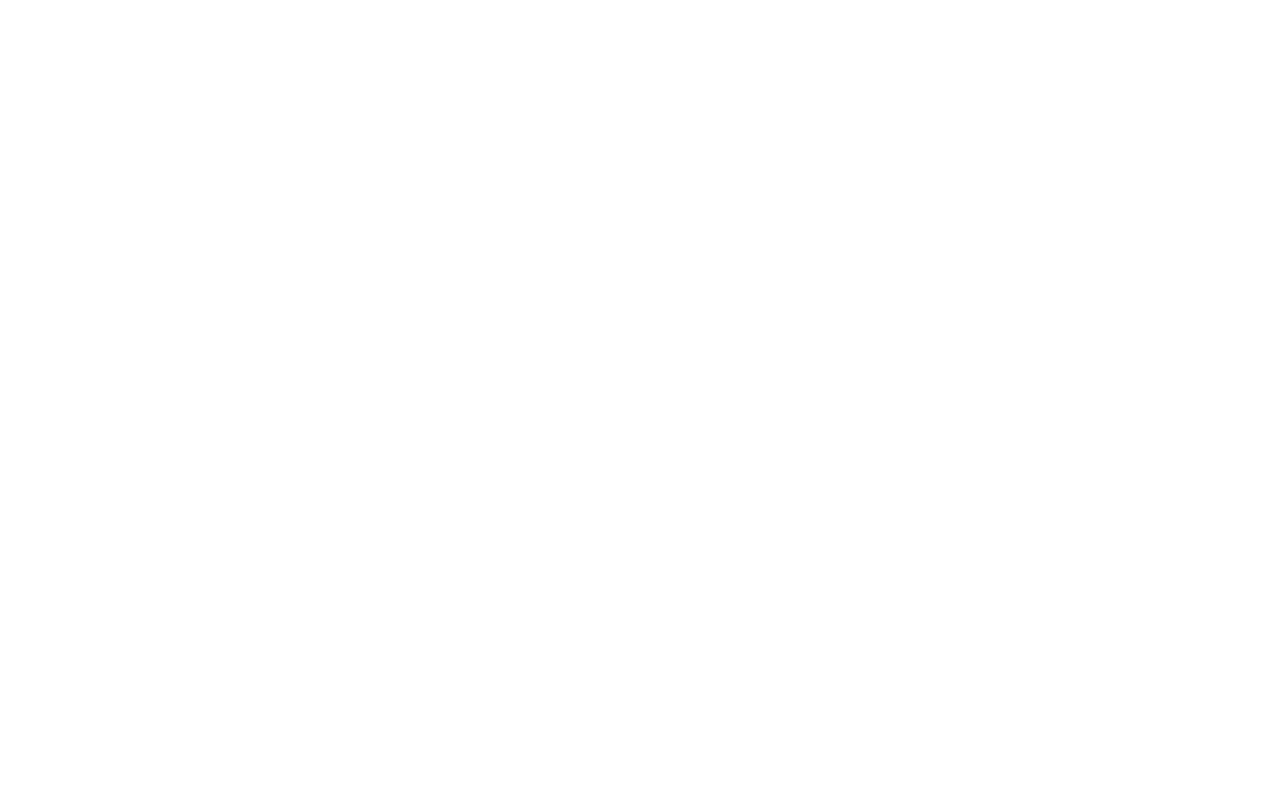
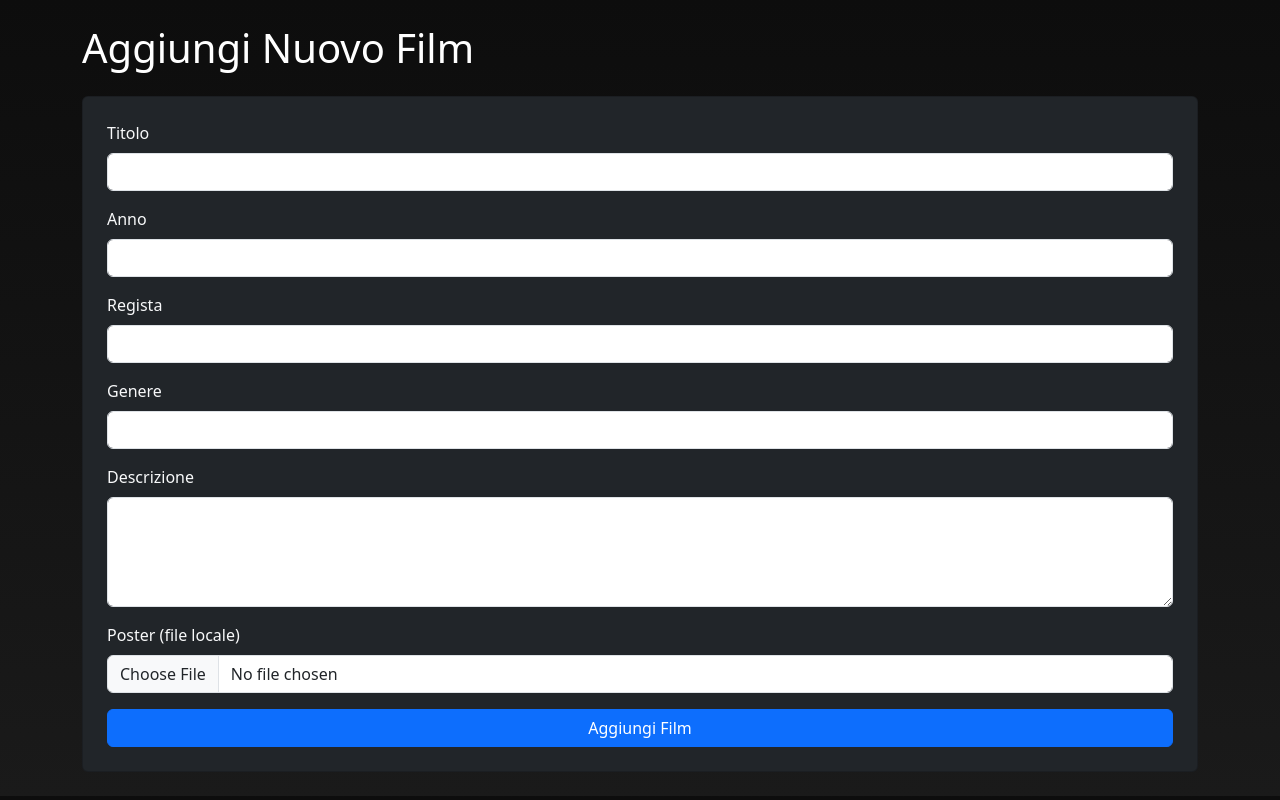
Before and after one commit to giustoantonadev/webapp-react, a React (Vite) app: page /admin/add in a window 1280 px wide. Before the commit this address had no page. Built offline with nearby package versions, Linux system fonts and the light colour scheme.

Commit message:
Add AddMovie page and integrate with Admin; update MovieDetail

```diff
--- a/src/App.jsx
+++ b/src/App.jsx
@@ -4,6 +4,7 @@
 import MovieDetail from './pages/MovieDetail';
 import Navbar from "./components/Navbar";
 import Admin from "./pages/Admin";
+import AddMovie from "./pages/AddMovie";
 
 
 function App() {
@@ -17,6 +18,7 @@
           <Route path='/movies/:id' element={<MovieDetail />} />
         </Route>
         <Route path="/admin" element={<Admin />} />
+        <Route path="/admin/add" element={<AddMovie />} />
       </Routes>
 
     </BrowserRouter>
--- /dev/null
+++ b/src/pages/AddMovie.jsx
@@ -0,0 +1,125 @@
+import { useState } from 'react';
+import api from '../api/api';
+
+export default function AddMovie() {
+    const [title, setTitle] = useState("");
+    const [year, setYear] = useState("");
+    const [director, setDirector] = useState("");
+    const [genre, setGenre] = useState("");
+    const [poster, setPoster] = useState(null);
+    const [description, setDescription] = useState("");
+    const [errors, setErrors] = useState({});
+    const [success, setSuccess] = useState(false);
+
+    const validate = () => {
+        const newErrors = {};
+
+        if (!title.trim()) newErrors.title = "Il titolo è obbligatorio";
+        if (!year || year < 1900 || year > 2100) newErrors.year = "Anno non valido";
+        if (!director.trim()) newErrors.director = "Il regista è obbligatorio";
+        if (!description.trim()) newErrors.description = "La descrizione è obbligatoria";
+        if (!poster) newErrors.poster = "Il poster è obbligatorio";
+
+        setErrors(newErrors);
+        return Object.keys(newErrors).length === 0;
+    };
+
+    const handleSubmit = e => {
+        e.preventDefault();
+        if (!validate()) return;
+
+        const formData = new FormData();
+        formData.append("title", title);
+        formData.append("year", year);
+        formData.append("director", director);
+        formData.append("genre", genre);
+        formData.append("description", description);
+        formData.append("poster", poster);
+
+        api.post("/movies", formData)
+            .then(() => {
+                setSuccess(true);
+
+                setTimeout(() => {
+                    window.location.href = "/admin";
+                }, 1500);
+            })
+            .catch(err => console.error("Errore aggiunta film:", err));
+    };
+
+    return (
+        <div className="container py-4">
+            <h1 className="mb-4">Aggiungi Nuovo Film</h1>
+            {success && <div className="alert alert-success">Film aggiunto con successo!</div>}
+
+            <form onSubmit={handleSubmit} className="card p-4 bg-dark text-light">
+
+                <div className="mb-3">
+                    <label className="form-label">Titolo</label>
+                    <input
+                        type="text"
+                        className={`form-control ${errors.title ? "is-invalid" : ""}`}
+                        value={title}
+                        onChange={e => setTitle(e.target.value)}
+                    />
+                    {errors.title && <div className="invalid-feedback">{errors.title}</div>}
+                </div>
+
+                <div className="mb-3">
+                    <label className="form-label">Anno</label>
+                    <input
+                        type="number"
+                        className={`form-control ${errors.year ? "is-invalid" : ""}`}
+                        value={year}
+                        onChange={e => setYear(e.target.value)}
+                    />
+                    {errors.year && <div className="invalid-feedback">{errors.year}</div>}
+                </div>
+
+                <div className="mb-3">
+                    <label className="form-label">Regista</label>
+                    <input
+                        type="text"
+                        className={`form-control ${errors.director ? "is-invalid" : ""}`}
+                        value={director}
+                        onChange={e => setDirector(e.target.value)}
+                    />
+                    {errors.director && <div className="invalid-feedback">{errors.director}</div>}
+                </div>
+
+                <div className="mb-3">
+                    <label className="form-label">Genere</label>
+                    <input
+                        type="text"
+                        className="form-control"
+                        value={genre}
+                        onChange={e => setGenre(e.target.value)}
+                    />
+                </div>
+
+                <div className="mb-3">
+                    <label className="form-label">Descrizione</label>
+                    <textarea
+                        className={`form-control ${errors.description ? "is-invalid" : ""}`}
+                        rows="4"
+                        value={description}
+                        onChange={e => setDescription(e.target.value)}
+                    ></textarea>
+                    {errors.description && <div className="invalid-feedback">{errors.description}</div>}
+                </div>
+
+                <div className="mb-3">
+                    <label className="form-label">Poster (file locale)</label>
+                    <input
+                        type="file"
+                        className={`form-control ${errors.poster ? "is-invalid" : ""}`}
+                        onChange={e => setPoster(e.target.files[0])}
+                    />
+                    {errors.poster && <div className="invalid-feedback">{errors.poster}</div>}
+                </div>
+
+                <button type="submit" className="btn btn-primary">Aggiungi Film</button>
+            </form>
+        </div>
+    );
+}
--- a/src/pages/Admin.jsx
+++ b/src/pages/Admin.jsx
@@ -13,6 +13,13 @@
     return (
         <div className="container py-4">
             <h1 className="mb-4">Admin – Elenco Film</h1>
+
+            {/* 🔹 BOTTONE AGGIUNGI FILM */}
+            <div className="d-flex justify-content-end mb-3">
+                <a href="/admin/add" className="btn btn-primary">
+                    + Aggiungi Film
+                </a>
+            </div>
 
             <div className="table-responsive">
                 <table className="table table-dark table-striped table-bordered align-middle">
--- a/src/pages/MovieDetail.jsx
+++ b/src/pages/MovieDetail.jsx
@@ -13,8 +13,8 @@
     useEffect(() => {
         api.get(`/movies/${id}`)
             .then(res => {
-                setMovie(res.data.movie);
-                setReviews(res.data.reviews);
+                setMovie(res.data);      // il film è direttamente in res.data
+                setReviews([]);          // per ora niente recensioni
             })
             .catch(err => console.log('Errore caricamento film:', err))
     }, [id]);
```
